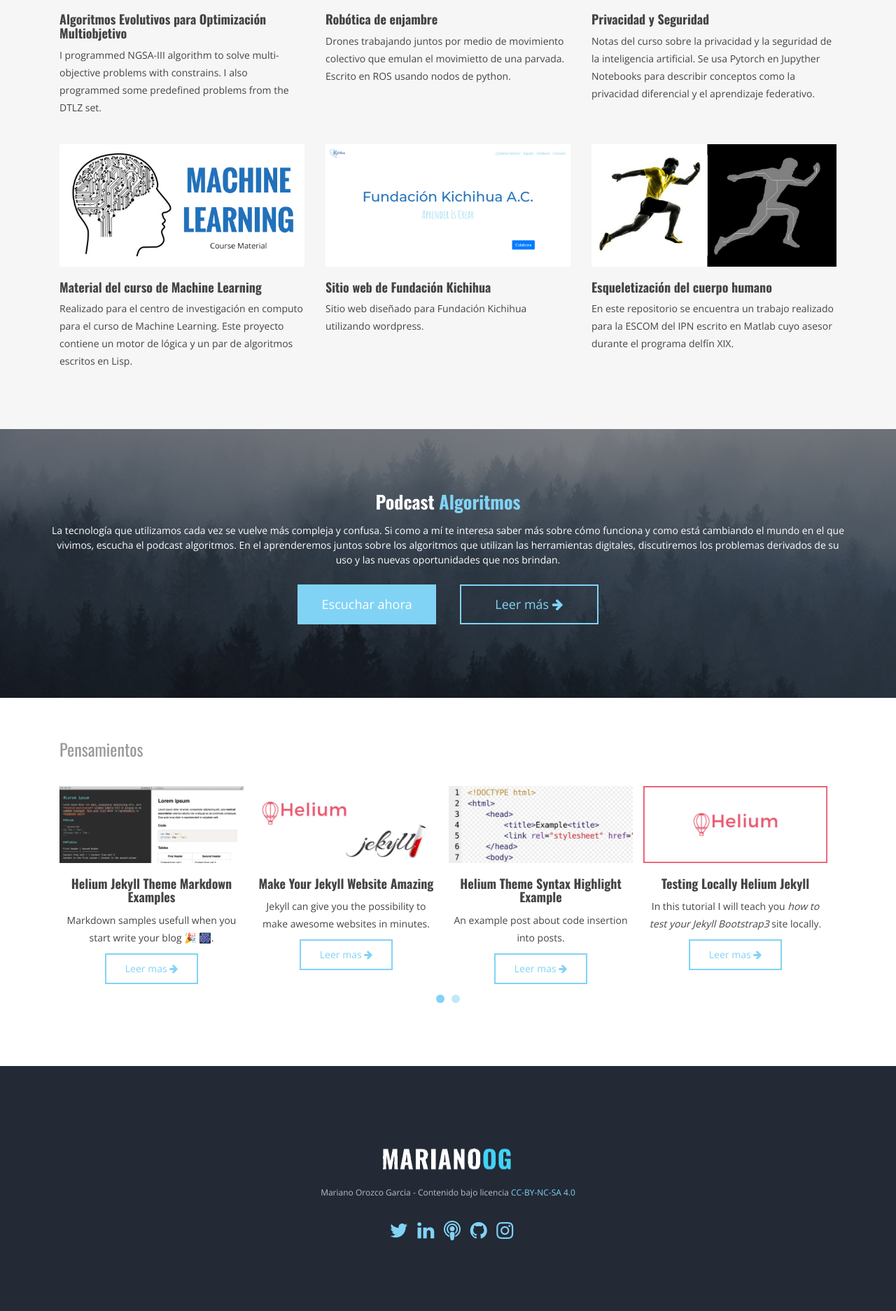
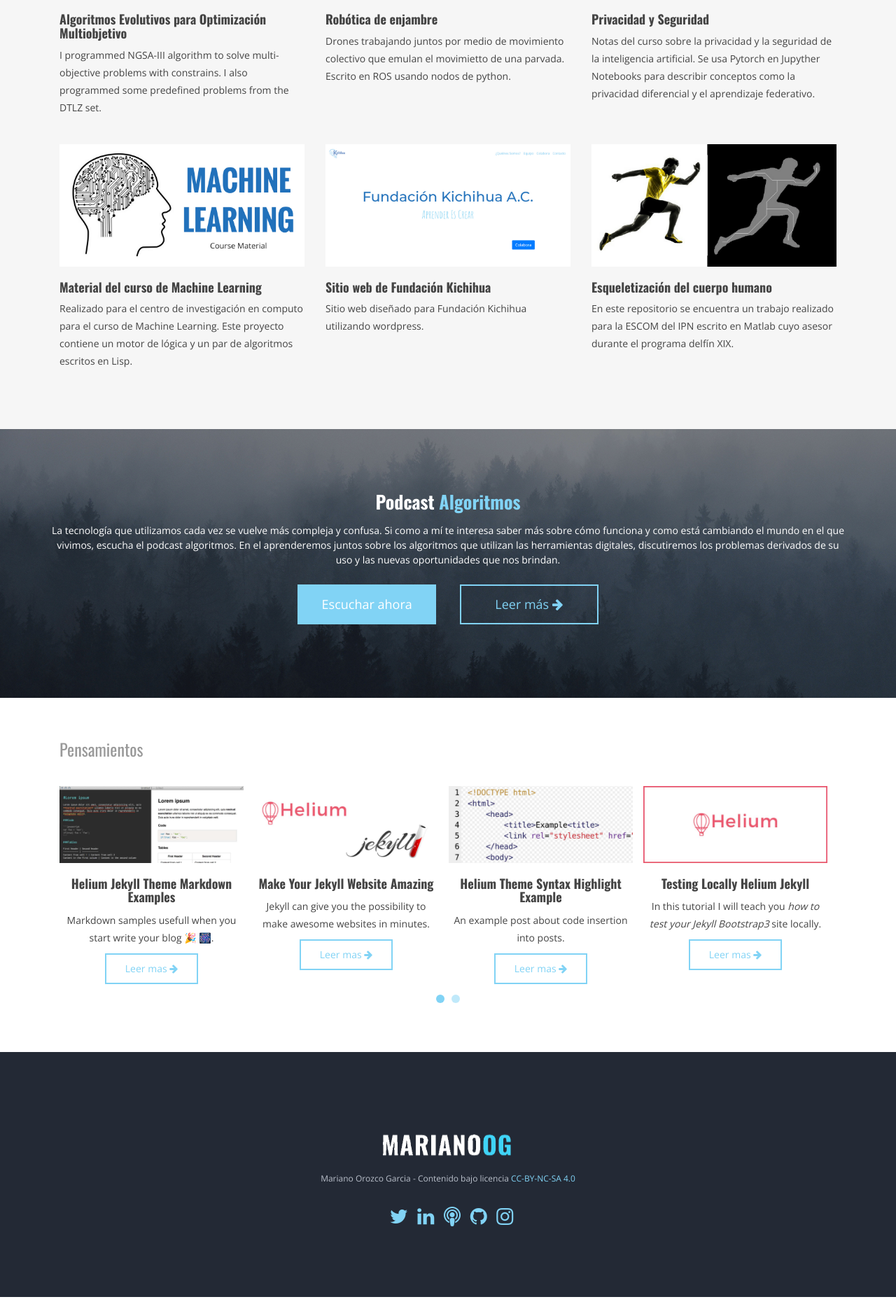
Before and after one commit to MarianoOG/marianoog.github.io, a Jekyll site: the page built from index.html, in a window 1280 px wide. Shown: the part 956-2829 px from the top of the page at 70% size. Built offline with Jekyll 4.4.1, drawn with Linux system fonts in a browser that asks for light colours.

Commit message:
br removed and content id as well

```diff
--- a/404.html
+++ b/404.html
@@ -10,9 +10,6 @@ keywords:
 canonical: https://marianoog.github.io
 ---
 {% include JB/setup %}
-
-<!-- Content Area Start -->
-<div id="content">
 
 <div class="header-style-2">
   <div class="container">
@@ -36,4 +33,3 @@ canonical: https://marianoog.github.io
   </div>
 
 </div>
-</div>
--- a/_includes/themes/bootstrap/default.html
+++ b/_includes/themes/bootstrap/default.html
@@ -62,7 +62,6 @@
       <!--Home page style-->
       {% include themes/bootstrap/nav-bar.html %}
       {{ content }}
-	  <br/>
       {% include themes/bootstrap/footer.html %}
   </div>
 
```
Lines whose indentation alone changed are shown as unchanged.
